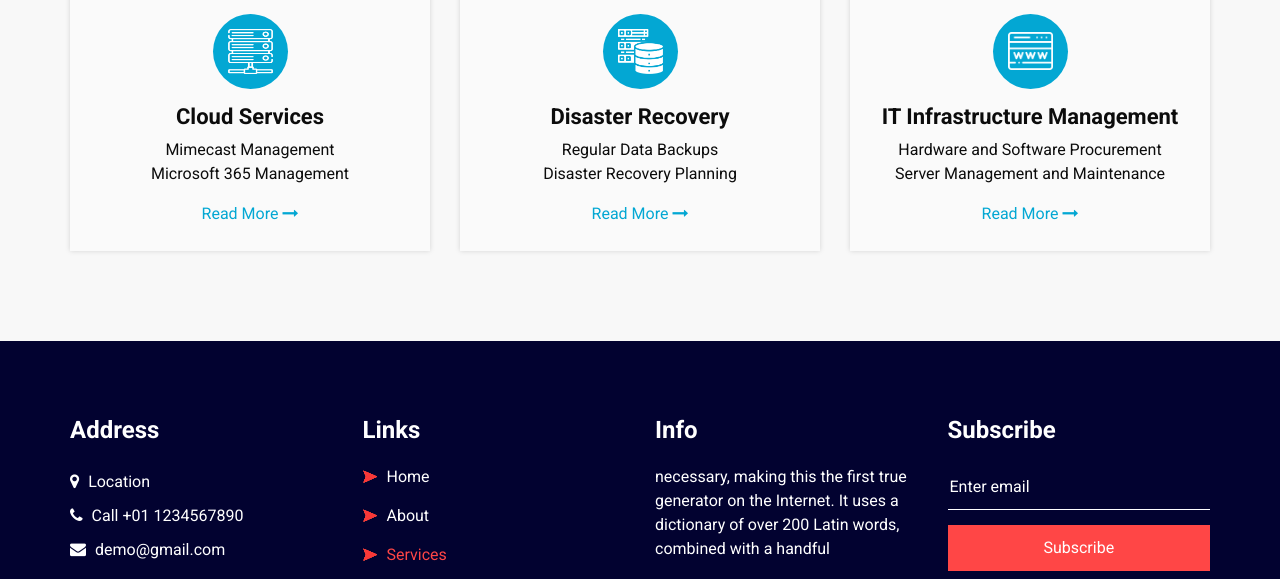
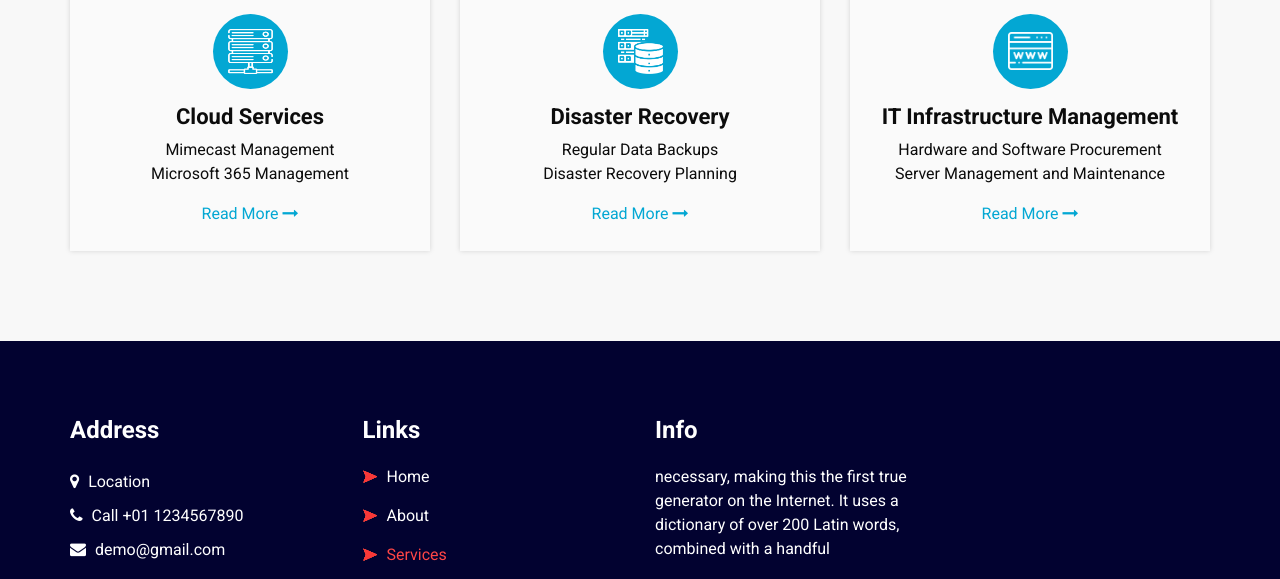
Before and after one commit to elkrucc/my-website, a plain HTML site: page service.html in a window 1280 px wide. Shown: the part 562-1141 px from the top of the page. Drawn offline with Linux system fonts and the light colour scheme; a script that the page names is missing.

Commit message:
update to service.html

```diff
--- a/service.html
+++ b/service.html
@@ -312,7 +312,7 @@
             </p>
           </div>
         </div>
-        <div class="col-md-3 mb-0">
+              <!--<div class="col-md-3 mb-0">
         <h4>
           Subscribe
         </h4>
@@ -323,6 +323,8 @@
           </button>
         </form>
       </div>
+    </div>
+  </div>-->
       </div>
     </div>
   </section>
```
Lines whose indentation alone changed are shown as unchanged.
